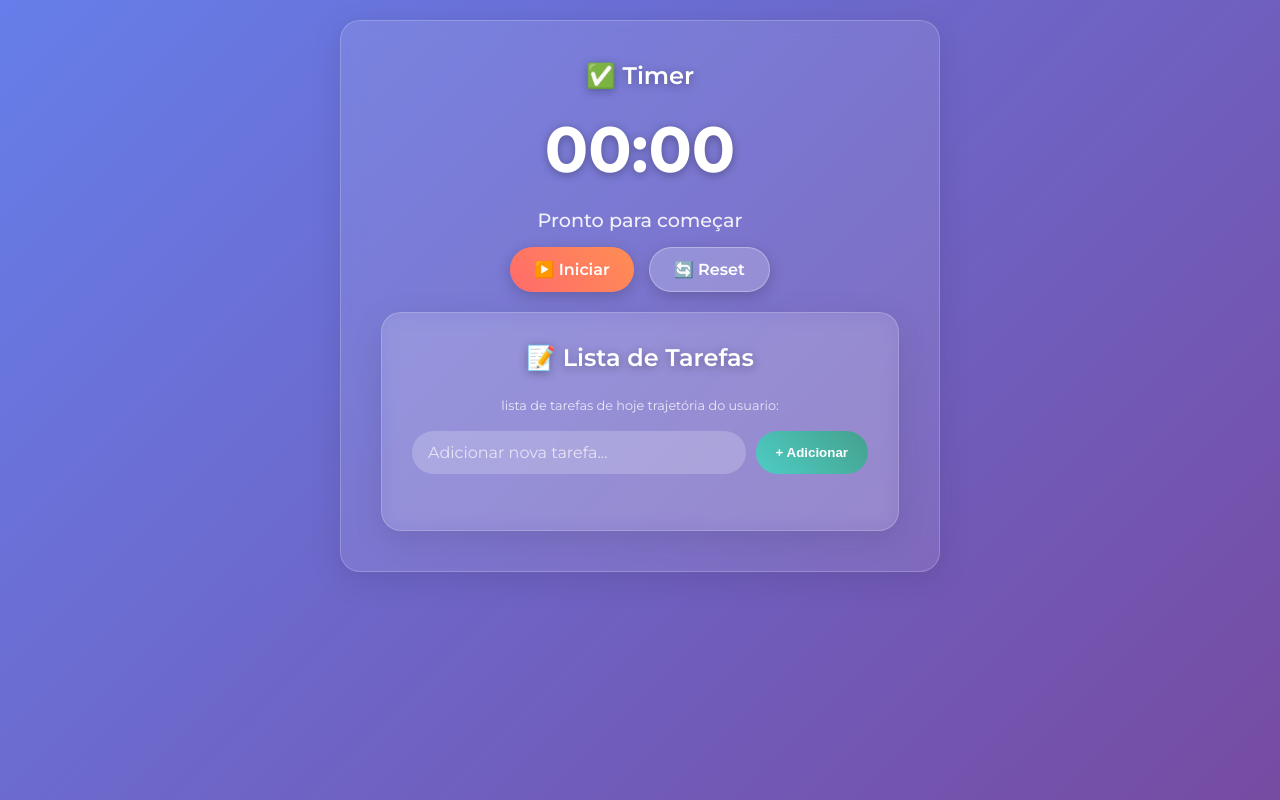
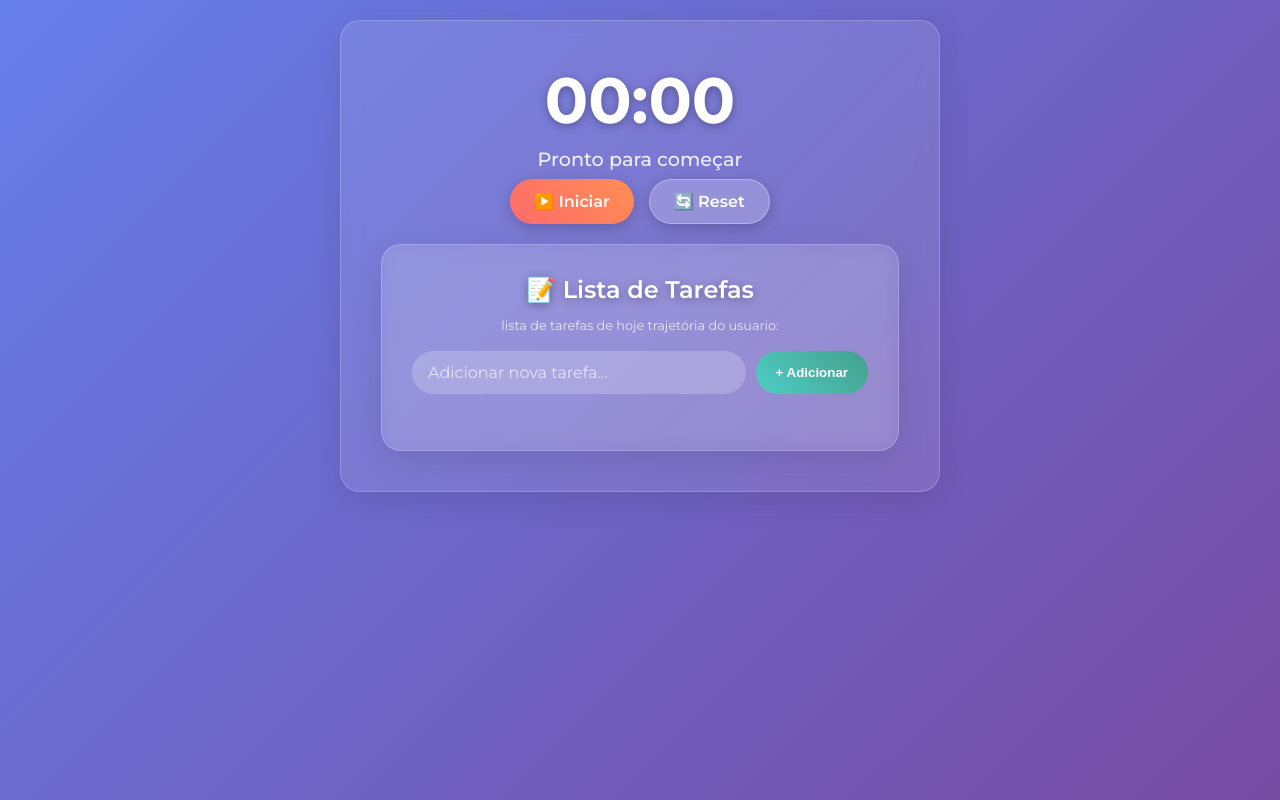
Before and after one commit to MarcosLauremiro/clock, a plain HTML site: page index.html in a window 1280 px wide. Drawn offline with Linux system fonts and the light colour scheme.

Commit message:
melhorando relogio

```diff
--- a/index.html
+++ b/index.html
@@ -15,10 +15,8 @@
   <body>
     <div class="container">
       <div class="timer-section">
-        <h1 class="section-title">✅ Timer </h1>
-        <div class="timer-display" id="timer-display">25:00</div>
+        <div class="timer-display" id="timer-display"></div>
         <div class="status" id="status">Pronto para começar</div>
-
         <div class="timer-controls">
           <button class="btn btn-primary" id="play-pause-btn">
             ▶️ Iniciar
--- a/styles.css
+++ b/styles.css
@@ -34,7 +34,7 @@ body {
 .timer-display {
   font-size: 4rem;
   font-weight: 700;
-  margin-bottom: 20px;
+  margin-bottom: 8px;
   text-shadow: 0 2px 10px rgba(0, 0, 0, 0.3);
 }
 
@@ -229,14 +229,14 @@ body {
 .section-title {
   font-size: 1.5rem;
   font-weight: 600;
-  margin-bottom: 20px;
+  margin-bottom: 8px;
   text-shadow: 0 2px 10px rgba(0, 0, 0, 0.3);
 }
 
 .status {
   font-size: 1.2rem;
   font-weight: 500;
-  margin-bottom: 15px;
+  margin-bottom: 8px;
   opacity: 0.9;
 }
 
```
